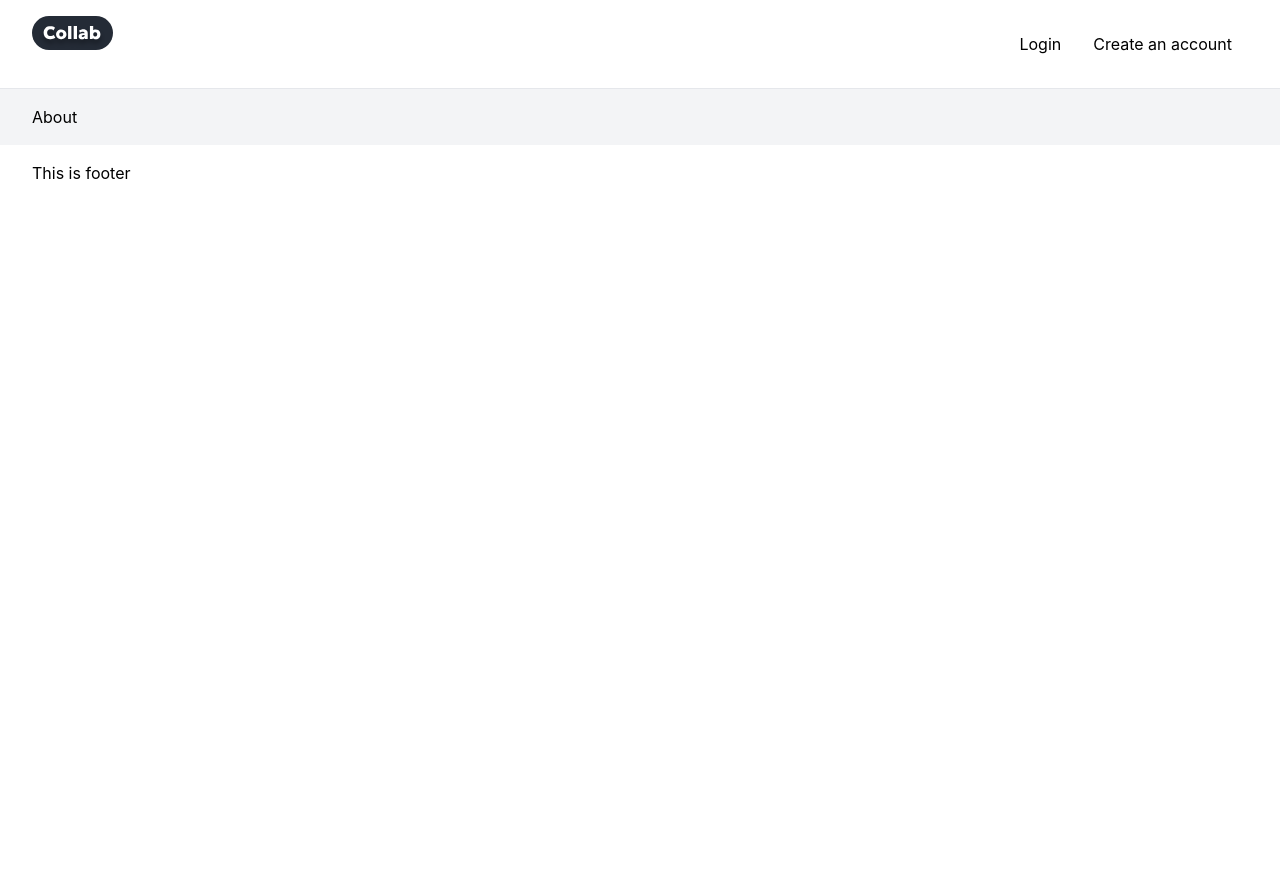
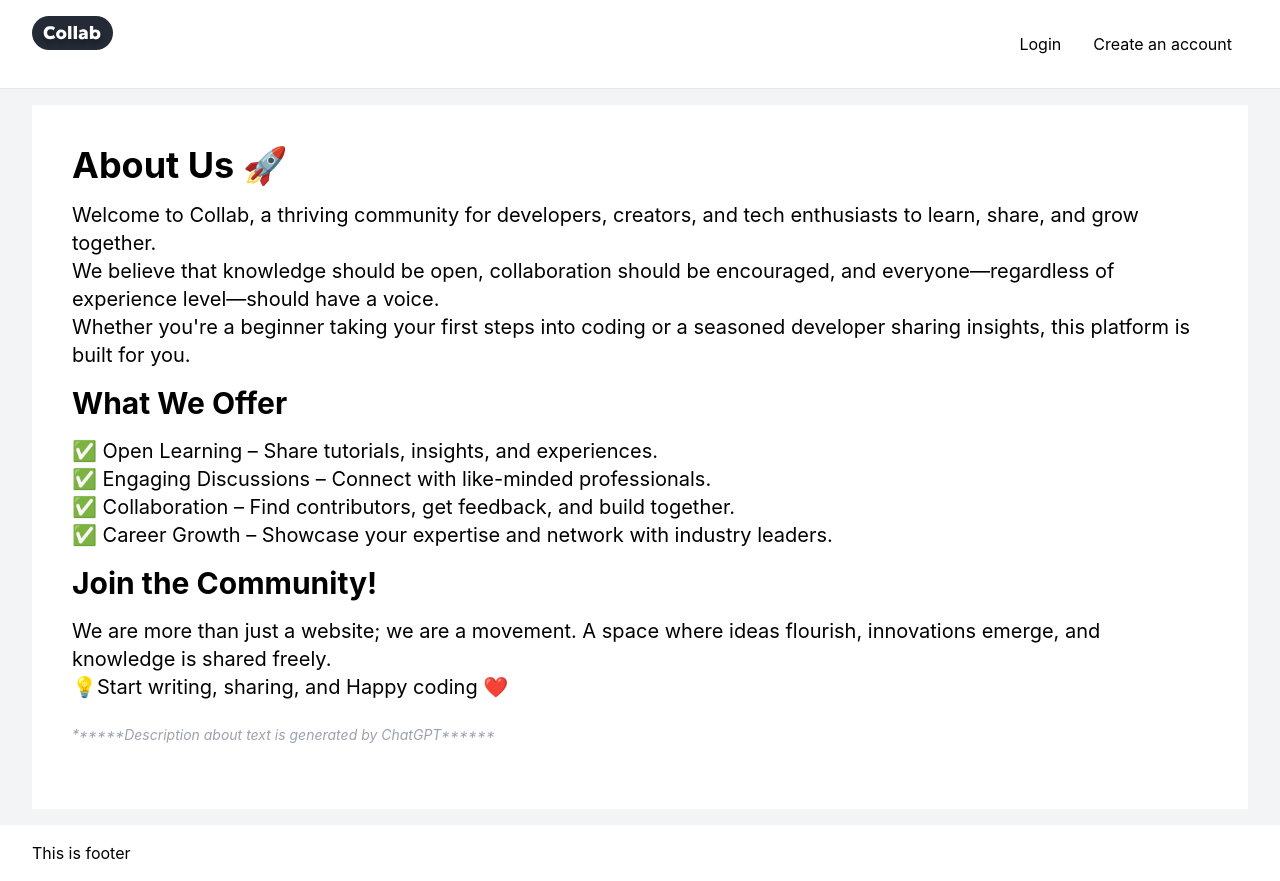
Before and after one commit to andreimelo/collab, a React (Vite) app: page /about in a window 1280 px wide. Before the commit the page ends 800 px from the top, so only its background shows below. Built offline with nearby package versions, Linux system fonts and the light colour scheme.

Commit message:
refactor: Add dummy text in about page

```diff
--- a/src/pages/About/About.tsx
+++ b/src/pages/About/About.tsx
@@ -13,7 +13,51 @@ const About: React.FC = () => {
 			footerElement={<Footer />}
 			navigationElement={<Navigation />}
 		>
-			<div>About</div>
+			<div className='bg-white p-10'>
+				<div className='text-4xl font-bold pb-4'>About Us 🚀</div>
+				<p className='text-xl'>
+					Welcome to Collab, a thriving community for developers, creators, and
+					tech enthusiasts to learn, share, and grow together.
+				</p>
+				<p className='text-xl'>
+					We believe that knowledge should be open, collaboration should be
+					encouraged, and everyone—regardless of experience level—should have a
+					voice.
+				</p>
+				<p className='text-xl'>
+					Whether you're a beginner taking your first steps into coding or a
+					seasoned developer sharing insights, this platform is built for you.
+				</p>
+
+				<div className='text-3xl font-bold py-4'>What We Offer </div>
+				<ul className='text-xl'>
+					<li>
+						✅ Open Learning – Share tutorials, insights, and experiences.{' '}
+					</li>
+					<li>
+						{' '}
+						✅ Engaging Discussions – Connect with like-minded professionals.
+					</li>
+					<li>
+						{' '}
+						✅ Collaboration – Find contributors, get feedback, and build
+						together.{' '}
+					</li>
+					<li>
+						✅ Career Growth – Showcase your expertise and network with
+						industry leaders.
+					</li>
+				</ul>
+				<div className='text-3xl font-bold py-4'>Join the Community! </div>
+				<p className='text-xl'>
+					We are more than just a website; we are a movement. A space where
+					ideas flourish, innovations emerge, and knowledge is shared freely.
+					<p>💡Start writing, sharing, and Happy coding ❤️</p>
+				</p>
+				<p className='py-6 text-sm italic text-gray-400'>
+					******Description about text is generated by ChatGPT******
+				</p>
+			</div>
 		</LayoutProvider>
 	);
 };
```
